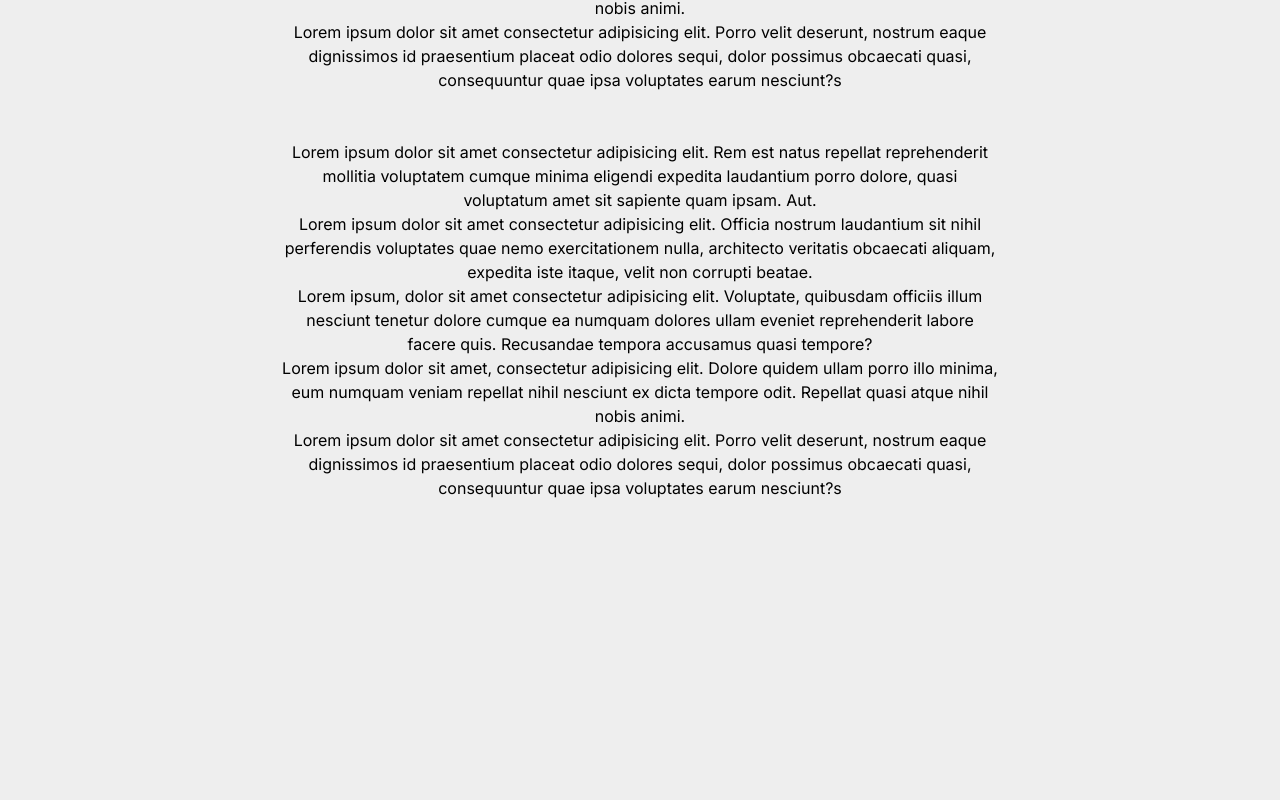
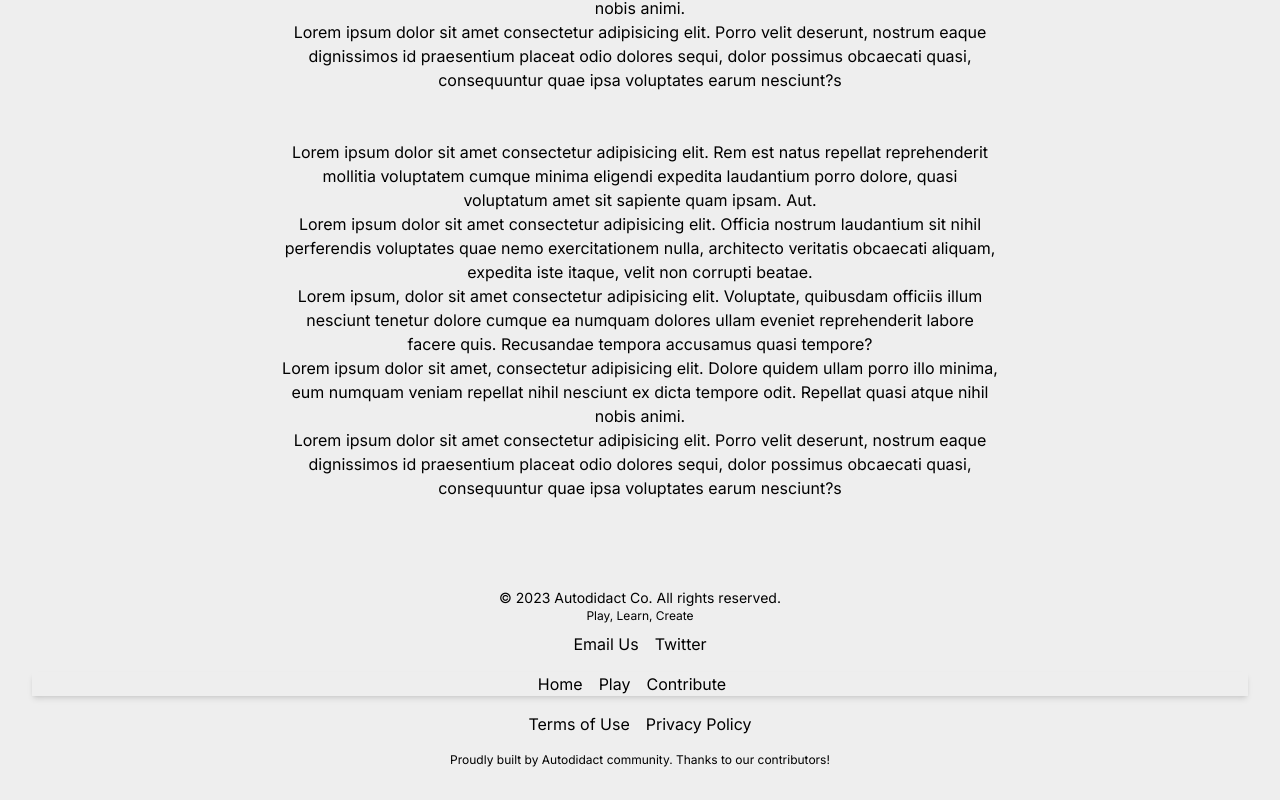
Before and after one commit to san-poon/nexus-adept, a Next.js app: page / in a window 1280 px wide. Shown: the part 948-1748 px from the top of the page. Before the commit the page ends 1504 px from the top, so only its background shows below. Built offline with nearby package versions, Linux system fonts and the light colour scheme.

Commit message:
Add Footer component: <footer> element

```diff
--- a/app/Footer.tsx
+++ b/app/Footer.tsx
@@ -0,0 +1,48 @@
+import Link from "next/link";
+
+export default function Footer() {
+    return (
+        <footer className="p-4">
+            <div className="container mx-auto text-center dark:bg-neutral-800 rounded-md p-4">
+                <p className="text-sm">
+                    &copy; 2023 Autodidact Co. All rights reserved.
+                </p>
+                <p className="text-xs mb-2">Play, Learn, Create</p>
+                {/* Contact Information */}
+                <div className="flex justify-center space-x-4">
+                    <a href="#" className="hover:underline">
+                        Email Us
+                    </a>
+                    <a
+                        href="twitter.com/"
+                        target="_blank"
+                        rel="noopener noreferrer"
+                        className="hover:underline"
+                    >
+                        Twitter
+                    </a>
+                </div>
+
+                {/* Quick Links */}
+                <div className="mt-4 shadow-md">
+                    <Link href="/" className="mr-4 hover:text-blue-500 transition duration-300 ease-in-ou">Home</Link>
+                    <Link href="#" className="mr-4 hover:text-green-500 transition duration-300 ease-in-ou">Play</Link>
+                    <Link href="#" className="mr-4  hover:text-pink-500 transition duration-300 ease-in-ou">Contribute</Link>
+                </div>
+
+                {/* Legal Information */}
+                <div className="mt-4">
+                    <Link href="#" className="mr-4 hover:underline">Terms of Use</Link>
+                    <Link href="#" className="hover:underline">Privacy Policy</Link>
+                </div>
+
+                {/* Acknowledgments */}
+                <div className="mt-4">
+                    <p className="text-xs">
+                        Proudly built by Autodidact community. Thanks to our contributors!
+                    </p>
+                </div>
+            </div>
+        </footer >
+    )
+}
--- a/app/layout.tsx
+++ b/app/layout.tsx
@@ -2,6 +2,7 @@ import type { Metadata } from 'next';
 import { Inter } from 'next/font/google';
 import './globals.css';
 import Header from './Header';
+import Footer from './Footer';
 
 const inter = Inter({ subsets: ['latin'] });
 
@@ -20,7 +21,7 @@ export default function RootLayout({
       <body className={`${inter.className}`}>
         <Header />
         {children}
-        <footer></footer>
+        <Footer />
       </body>
     </html>
   );
```
